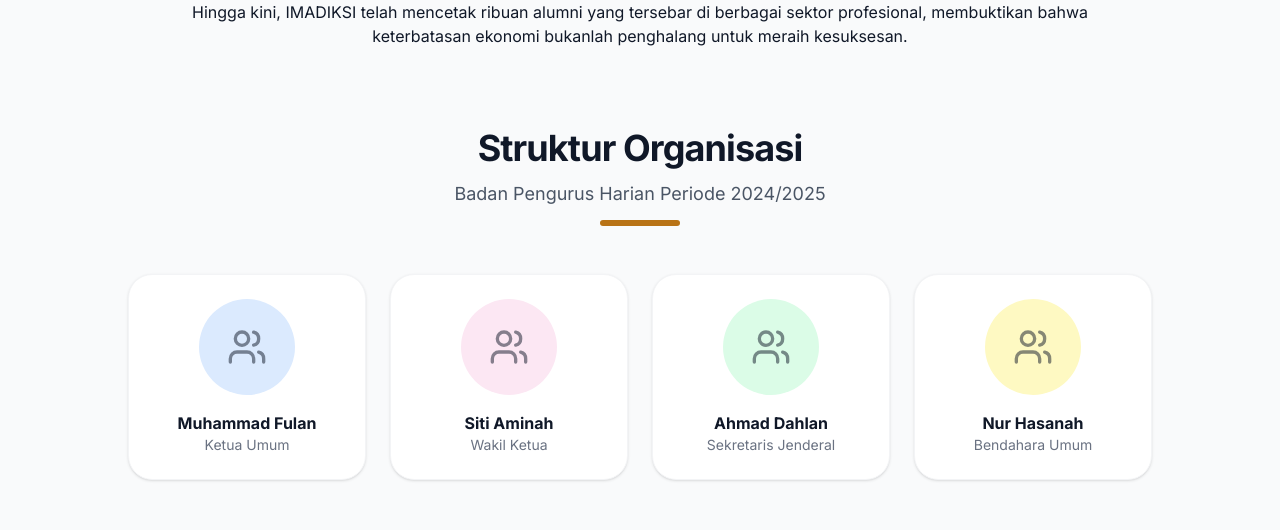
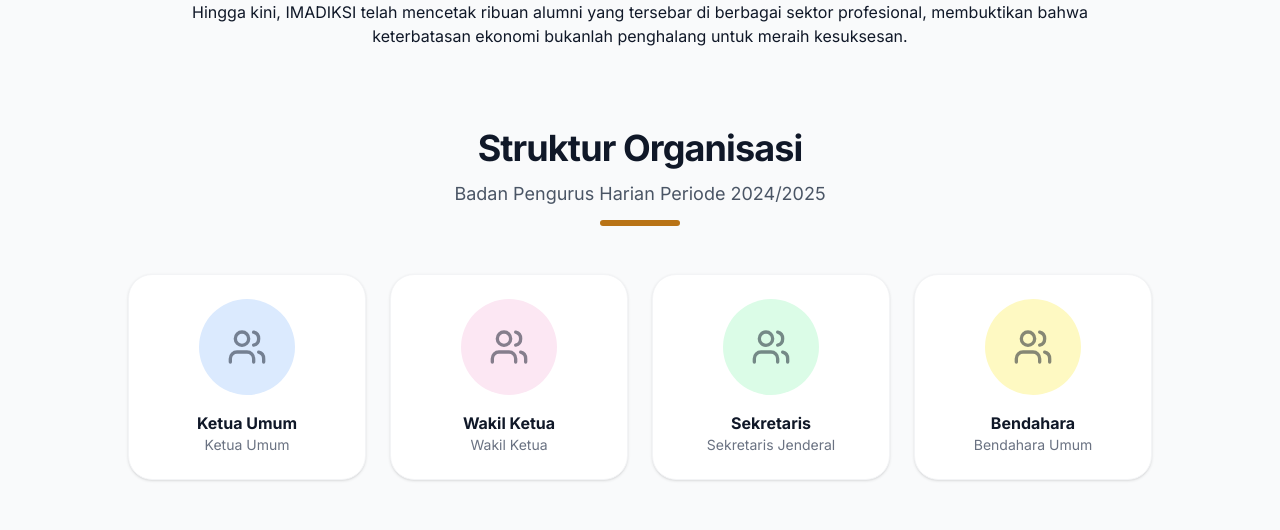
Before and after one commit to 23041450154/projek-web-imadiksi, a React (Vite) app in the folder imadiksi-web/: page /tentang in a window 1280 px wide. Shown: the part 824-1354 px from the top of the page. Built offline with nearby package versions, Linux system fonts and the light colour scheme; no server answers; the database is empty.

Commit message:
update tentang

```diff
--- a/imadiksi-web/src/pages/About.tsx
+++ b/imadiksi-web/src/pages/About.tsx
@@ -1,7 +1,35 @@
 import { SectionHeading } from "../components/ui/SectionHeading";
-import { Users, History, Target } from "lucide-react";
+import { Users, History, Target, Loader2 } from "lucide-react";
+import { useData } from "../contexts/DataContext";
 
 export default function About() {
+    const { organizationMembers, loading } = useData();
+
+    // Filter core members (no division) and active, sorted by order
+    const coreMembers = organizationMembers
+        .filter(m => !m.division_id && m.is_active !== false)
+        .sort((a, b) => (a.order_index || 0) - (b.order_index || 0));
+
+    // Get member by position keywords
+    const getByPosition = (keywords: string[]) => {
+        return coreMembers.find(m =>
+            keywords.some(k => m.position.toLowerCase().includes(k.toLowerCase()))
+        );
+    };
+
+    const ketuaUmum = getByPosition(["ketua umum"]);
+    const wakilKetua = getByPosition(["wakil ketua", "wakil"]);
+    const sekretaris = getByPosition(["sekretaris"]);
+    const bendahara = getByPosition(["bendahara"]);
+
+    // Define the structure with colors
+    const structureData = [
+        { member: ketuaUmum, fallbackName: "Ketua Umum", fallbackRole: "Ketua Umum", color: "bg-blue-100 dark:bg-blue-900/20" },
+        { member: wakilKetua, fallbackName: "Wakil Ketua", fallbackRole: "Wakil Ketua", color: "bg-pink-100 dark:bg-pink-900/20" },
+        { member: sekretaris, fallbackName: "Sekretaris", fallbackRole: "Sekretaris Jenderal", color: "bg-green-100 dark:bg-green-900/20" },
+        { member: bendahara, fallbackName: "Bendahara", fallbackRole: "Bendahara Umum", color: "bg-yellow-100 dark:bg-yellow-900/20" }
+    ];
+
     return (
         <div className="min-h-screen py-20 bg-gray-50 dark:bg-gray-900">
             <div className="container mx-auto px-4">
@@ -63,25 +91,40 @@ export default function About() {
                     </div>
                 </div>
 
-                {/* Structure Placeholder */}
+                {/* Struktur Organisasi */}
                 <div>
                     <SectionHeading title="Struktur Organisasi" subtitle="Badan Pengurus Harian Periode 2024/2025" />
+                    {loading ? (
+                        <div className="flex justify-center py-12">
+                            <Loader2 className="w-8 h-8 text-primary-600 animate-spin" />
+                        </div>
+                    ) : (
                         <div className="grid grid-cols-1 sm:grid-cols-2 lg:grid-cols-4 gap-6 max-w-5xl mx-auto text-center">
-                        {[
-                            { name: "Muhammad Fulan", role: "Ketua Umum", color: "bg-blue-100 dark:bg-blue-900/20" },
-                            { name: "Siti Aminah", role: "Wakil Ketua", color: "bg-pink-100 dark:bg-pink-900/20" },
-                            { name: "Ahmad Dahlan", role: "Sekretaris Jenderal", color: "bg-green-100 dark:bg-green-900/20" },
-                            { name: "Nur Hasanah", role: "Bendahara Umum", color: "bg-yellow-100 dark:bg-yellow-900/20" }
-                        ].map((person, idx) => (
+                            {structureData.map((item, idx) => (
                                 <div key={idx} className="p-6 rounded-2xl bg-white dark:bg-gray-800 shadow-sm border border-gray-100 dark:border-gray-700 hover:shadow-md transition-shadow">
-                                <div className={`w-24 h-24 mx-auto rounded-full mb-4 ${person.color} flex items-center justify-center`}>
+                                    {item.member?.photo_url ? (
+                                        <div className={`w-24 h-24 mx-auto rounded-full mb-4 overflow-hidden border-4 ${item.color.replace('bg-', 'border-').replace('/20', '/40')}`}>
+                                            <img
+                                                src={item.member.photo_url}
+                                                alt={item.member.name}
+                                                className="w-full h-full object-cover"
+                                            />
+                                        </div>
+                                    ) : (
+                                        <div className={`w-24 h-24 mx-auto rounded-full mb-4 ${item.color} flex items-center justify-center`}>
                                             <Users className="w-10 h-10 opacity-50" />
                                         </div>
-                                <h3 className="font-bold text-gray-900 dark:text-white">{person.name}</h3>
-                                <p className="text-sm text-gray-500 dark:text-gray-400">{person.role}</p>
+                                    )}
+                                    <h3 className="font-bold text-gray-900 dark:text-white">
+                                        {item.member?.name || item.fallbackName}
+                                    </h3>
+                                    <p className="text-sm text-gray-500 dark:text-gray-400">
+                                        {item.member?.position || item.fallbackRole}
+                                    </p>
                                 </div>
                             ))}
                         </div>
+                    )}
                 </div>
 
             </div>
```
Lines whose indentation alone changed are shown as unchanged.
